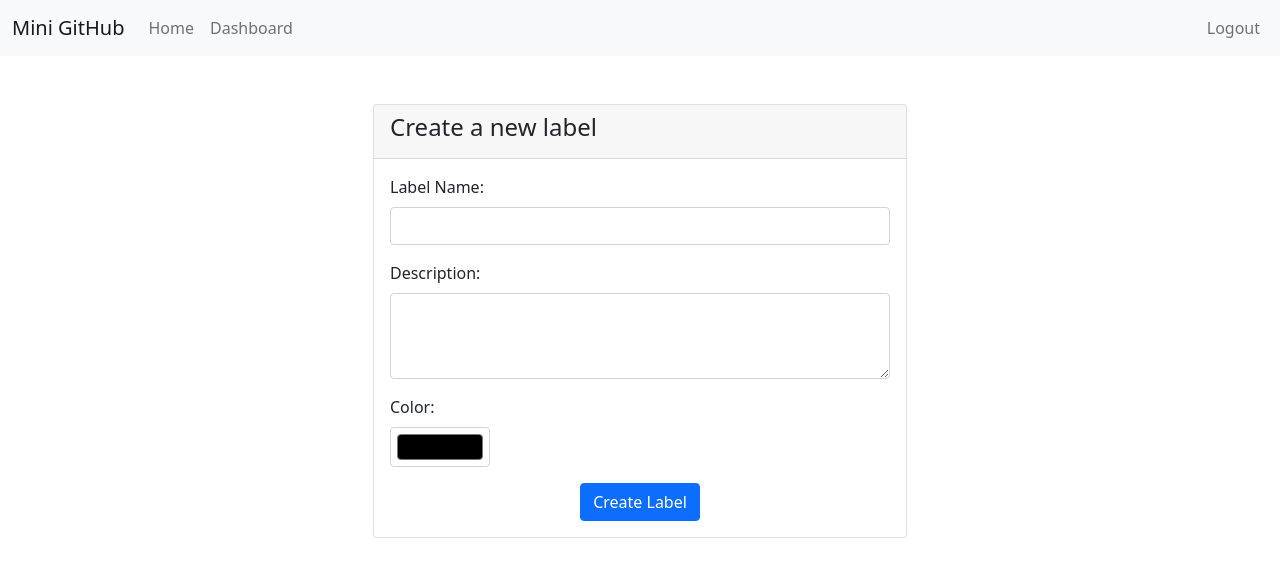
After one commit to VukV/mini-github, a Django app: page /label/1/create_label/ in a window 1280 px wide. The commit adds this page. Shown: the top 577 px of the page. Run offline with Django 5.2, Linux system fonts and the light colour scheme; a user stored in the database is signed in; tables that the repository leaves empty hold one stand-in row (values such as "Sample post").

Commit message:
label creation implemented

```diff
--- /dev/null
+++ b/apps/label/forms.py
@@ -0,0 +1,19 @@
+import re
+
+from django import forms
+from django.core.exceptions import ValidationError
+
+from .models import Label
+
+
+def validate_hex_color(value):
+    if not re.match(r'^#[0-9a-fA-F]{6}$', value):
+        raise ValidationError('Enter a valid hex color.')
+
+
+class LabelForm(forms.ModelForm):
+    color = forms.CharField(validators=[validate_hex_color], max_length=7)
+
+    class Meta:
+        model = Label
+        fields = ['name', 'description', 'color']
--- a/apps/label/models.py
+++ b/apps/label/models.py
@@ -7,7 +7,7 @@ from colorfield.fields import ColorField
 class Label(models.Model):
     name = models.CharField(max_length=25, blank=False)
     description = models.TextField()
-    color = ColorField(format='hexa')
+    color = ColorField(format='hex')
     repository = models.ForeignKey(Repository, on_delete=models.CASCADE, null=False, related_name='labels')
 
     def __str__(self):
--- a/apps/label/urls.py
+++ b/apps/label/urls.py
@@ -5,4 +5,7 @@ from apps.label import views
 
 urlpatterns = [
     path('<int:repository_id>/', views.labels_from_repository, name='repository_labels'),
+    path('<int:repository_id>/create_label/', views.add_label, name='add_label'),
+    path('<int:repository_id>/edit_label/<int:label_id>', views.edit_label, name='edit_label'),
+    path('<int:repository_id>/delete_label/<int:label_id>', views.delete_label, name='delete_label'),
 ]
--- a/apps/label/views.py
+++ b/apps/label/views.py
@@ -1,7 +1,9 @@
 from django.contrib.auth.decorators import login_required
-from django.shortcuts import render, get_object_or_404
+from django.shortcuts import render, get_object_or_404, redirect
 
+from apps.label.forms import LabelForm
 from apps.repository.models import Repository
+from mini_github import utils
 
 
 @login_required()
@@ -18,13 +20,33 @@ def labels_from_repository(request, repository_id):
         'labels': labels
     }
 
-    return render(request, 'repository/repository_labels.html', render_object)
+    return render(request, 'repository/labels/repository_labels.html', render_object)
 
 
 @login_required()
 def add_label(request, repository_id):
-    # Logic to handle adding a new label
-    pass
+    repository = get_object_or_404(Repository, id=repository_id)
+
+    if not repository.check_access(request.user):
+        error_message = 'You do not have access to this repository.'
+        return render(request, 'error.html', {'error_message': error_message})
+
+    if request.method == 'POST':
+        form = LabelForm(request.POST)
+
+        if form.is_valid():
+            label = form.save(commit=False)
+            label.repository = repository
+            label.save()
+
+            return redirect('repository_labels', repository_id=repository.id)
+        else:
+            error_message = utils.get_error_message(form)
+            return render(request, 'repository/labels/add_label.html', {'error_message': error_message})
+    else:
+        form = LabelForm()
+
+    return render(request, 'repository/labels/add_label.html', {'form': form, 'repository': repository})
 
 
 @login_required()
--- /dev/null
+++ b/templates/repository/labels/add_label.html
@@ -0,0 +1,50 @@
+{% extends 'base.html' %}
+
+{% block header %}
+{% include "navbar.html" %}
+{% endblock header %}
+
+{% block content %}
+<div class="container mt-5">
+    <div class="row">
+        <div class="col-md-6 offset-md-3">
+            <div class="card">
+                <div class="card-header">
+                    <h4>Create a new label</h4>
+                </div>
+                <div class="card-body">
+                    <form method="post" class="needs-validation" novalidate>
+                        {% csrf_token %}
+                        <!-- Label Name Field -->
+                        <div class="mb-3">
+                            <label for="id_name" class="form-label">Label Name:</label>
+                            <input type="text" name="name" id="id_name" class="form-control" required>
+                        </div>
+                        <!-- Description Field -->
+                        <div class="mb-3">
+                            <label for="id_description" class="form-label">Description:</label>
+                            <textarea name="description" id="id_description" class="form-control" rows="3" required></textarea>
+                        </div>
+                        <!-- Color Picker Field -->
+                        <div class="mb-3">
+                            <label for="id_color" class="form-label">Color:</label>
+                            <input type="color" name="color" id="id_color" class="form-control form-control-color" style="width: 20%;" title="Choose your color" required>
+                        </div>
+                        <!-- Submit Button -->
+                        <div class="d-flex justify-content-center">
+                            <button type="submit" class="btn btn-primary">Create Label</button>
+                        </div>
+                    </form>
+                </div>
+            </div>
+        </div>
+    </div>
+
+    <br>
+    <div class="row">
+        <div class="col-md-6 offset-md-3">
+            {% include 'messages.html' %}
+        </div>
+    </div>
+</div>
+{% endblock content %}
--- a/templates/repository/repository_create.html
+++ b/templates/repository/repository_create.html
@@ -1,4 +1,8 @@
 {% extends 'base.html' %}
+
+{% block header %}
+{% include "navbar.html" %}
+{% endblock header %}
 
 {% block content %}
 <div class="container mt-5">
```
Also changed, not shown: templates/repository/labels/repository_labels.html (renamed from templates/repository/repository_labels.html, +18 -5 lines).
